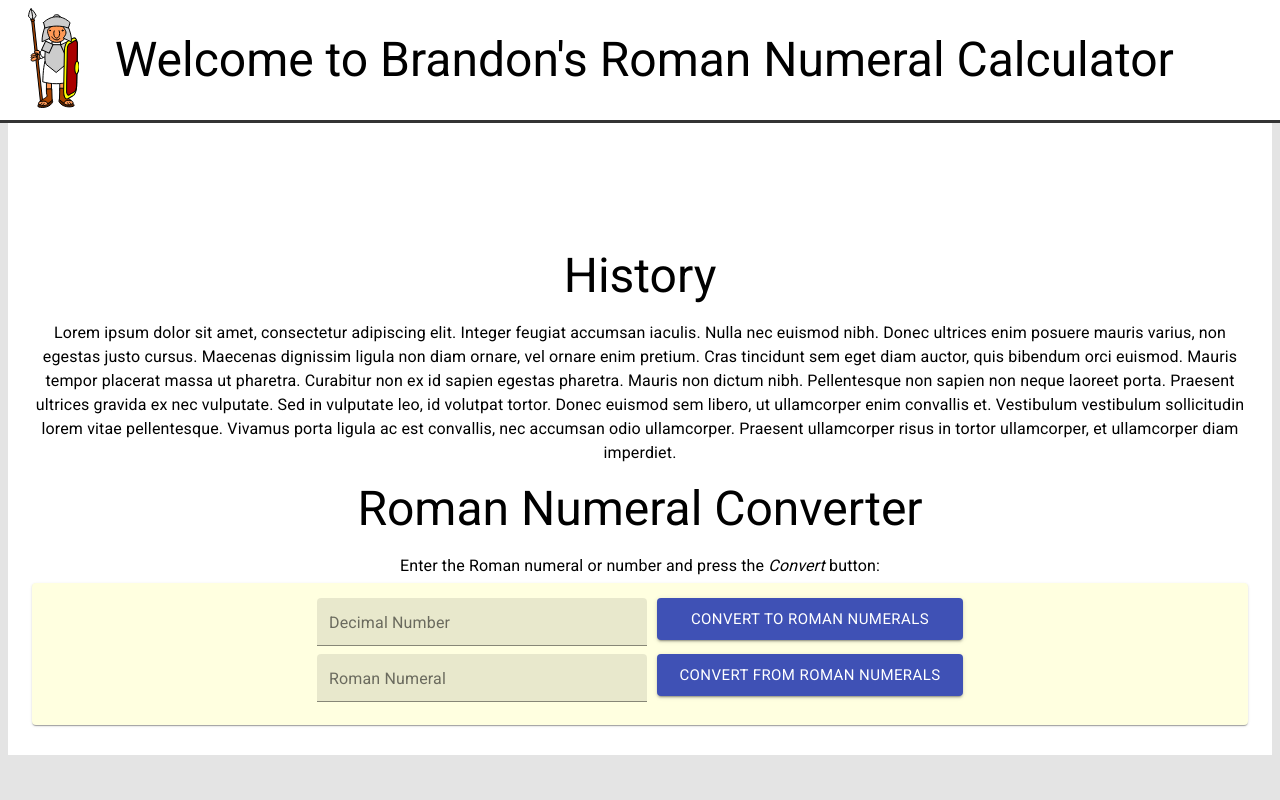
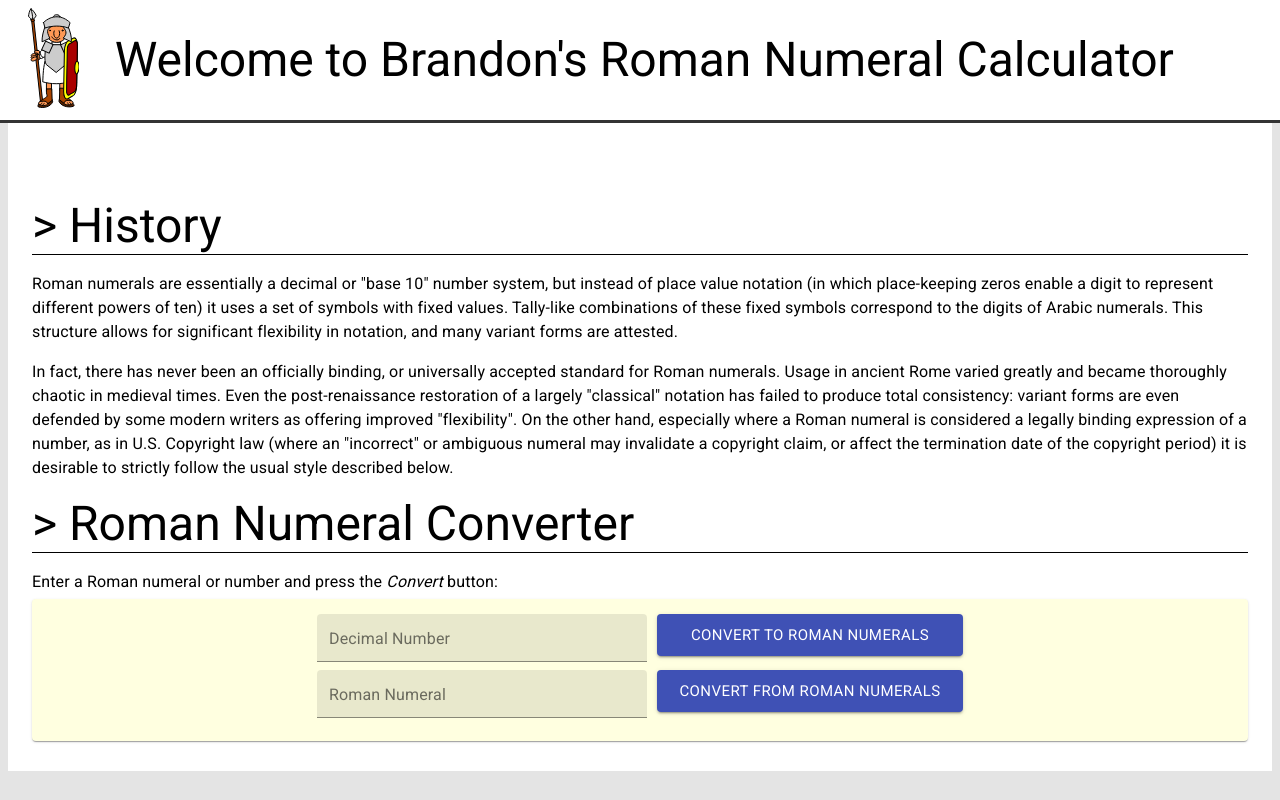
Before and after one commit to BrandonDonatoLong/Roman-Numeral-Converter, a React (Create React App) app: page / in a window 1280 px wide. Built offline with nearby package versions, Linux system fonts and the light colour scheme; the HTML template or start-up script is replaced by a standard one.

Commit message:
some more styling and some small refactoring

```diff
--- a/src/App.js
+++ b/src/App.js
@@ -1,13 +1,13 @@
 import LandingPageHeader from "./components/LandingPageHeader";
 import "@fontsource/roboto";
-import CalculatorBody from "./components/CalculatorBody";
+import CalculatorPage from "./components/CalculatorPage";
 
 function App() {
   return (
     <div style={{ textAlign: "center" }}>
       <header style={{ height: "100%" }}>
         <LandingPageHeader />
-        <CalculatorBody />
+        <CalculatorPage />
       </header>
     </div>
   );
--- a/src/components/CalculatorBody.js
+++ /dev/null
@@ -1,43 +0,0 @@
-import React from "react";
-import { Container, Typography } from "@material-ui/core";
-import RomanConverter from "./RomanConverter";
-
-const CalculatorBody = () => {
-  return (
-    <Container
-      maxWidth={"lg"}
-      style={{
-        backgroundColor: "white",
-        marginTop: "8px",
-        paddingTop: "125px",
-        paddingBottom: "10px",
-      }}
-    >
-      <Typography gutterBottom variant={"h3"}>
-        History
-      </Typography>
-      <Typography gutterBottom paragraph variant={"body1"}>
-        Lorem ipsum dolor sit amet, consectetur adipiscing elit. Integer feugiat
-        accumsan iaculis. Nulla nec euismod nibh. Donec ultrices enim posuere
-        mauris varius, non egestas justo cursus. Maecenas dignissim ligula non
-        diam ornare, vel ornare enim pretium. Cras tincidunt sem eget diam
-        auctor, quis bibendum orci euismod. Mauris tempor placerat massa ut
-        pharetra. Curabitur non ex id sapien egestas pharetra. Mauris non dictum
-        nibh. Pellentesque non sapien non neque laoreet porta. Praesent ultrices
-        gravida ex nec vulputate. Sed in vulputate leo, id volutpat tortor.
-        Donec euismod sem libero, ut ullamcorper enim convallis et. Vestibulum
-        vestibulum sollicitudin lorem vitae pellentesque. Vivamus porta ligula
-        ac est convallis, nec accumsan odio ullamcorper. Praesent ullamcorper
-        risus in tortor ullamcorper, et ullamcorper diam imperdiet.
-      </Typography>
-      <Typography gutterBottom variant={"h3"}>
-        Roman Numeral Converter
-      </Typography>
-      <Typography gutterBottom variant={"body1"}>
-        Enter the Roman numeral or number and press the <i>Convert</i> button:
-      </Typography>
-      <RomanConverter />
-    </Container>
-  );
-};
-export default CalculatorBody;
--- /dev/null
+++ b/src/components/CalculatorPage.js
@@ -0,0 +1,61 @@
+import React from "react";
+import { Container, Typography } from "@material-ui/core";
+import RomanConverter from "./RomanConverter";
+
+// This component is the page component. I copied some text from wikipedia: https://en.wikipedia.org/wiki/Roman_numerals#Description previously I had Lorem Ipsum for mocking
+const CalculatorPage = () => {
+  return (
+    <Container
+      maxWidth={"lg"}
+      align={"left"}
+      style={{
+        backgroundColor: "white",
+        marginTop: "8px",
+        paddingTop: "75px",
+        paddingBottom: "10px",
+      }}
+    >
+      <Typography
+        gutterBottom
+        variant={"h3"}
+        style={{ borderBottom: "1px solid" }}
+      >
+        > History
+      </Typography>
+      <Typography gutterBottom paragraph variant={"body1"}>
+        Roman numerals are essentially a decimal or "base 10" number system, but
+        instead of place value notation (in which place-keeping zeros enable a
+        digit to represent different powers of ten) it uses a set of symbols
+        with fixed values. Tally-like combinations of these fixed symbols
+        correspond to the digits of Arabic numerals. This structure allows for
+        significant flexibility in notation, and many variant forms are
+        attested.
+      </Typography>
+      <Typography gutterBottom paragraph variant={"body1"}>
+        In fact, there has never been an officially binding, or universally
+        accepted standard for Roman numerals. Usage in ancient Rome varied
+        greatly and became thoroughly chaotic in medieval times. Even the
+        post-renaissance restoration of a largely "classical" notation has
+        failed to produce total consistency: variant forms are even defended by
+        some modern writers as offering improved "flexibility". On the other
+        hand, especially where a Roman numeral is considered a legally binding
+        expression of a number, as in U.S. Copyright law (where an "incorrect"
+        or ambiguous numeral may invalidate a copyright claim, or affect the
+        termination date of the copyright period) it is desirable to strictly
+        follow the usual style described below.
+      </Typography>
+      <Typography
+        gutterBottom
+        variant={"h3"}
+        style={{ borderBottom: "1px solid" }}
+      >
+        > Roman Numeral Converter
+      </Typography>
+      <Typography gutterBottom variant={"body1"}>
+        Enter a Roman numeral or number and press the <i>Convert</i> button:
+      </Typography>
+      <RomanConverter />
+    </Container>
+  );
+};
+export default CalculatorPage;
--- a/src/components/RomanConverter.js
+++ b/src/components/RomanConverter.js
@@ -8,6 +8,7 @@ const RomanConverter = () => {
 
   return (
     <Card
+      align="center"
       style={{
         backgroundColor: "lightyellow",
         marginBottom: "20px",
@@ -44,7 +45,6 @@ const RomanConverter = () => {
           id={"roman-number-input"}
           data-test-id={"roman-text-field"}
           size={"small"}
-          type={"string"}
           style={{ paddingRight: "10px", width: "330px" }}
           value={roman}
           onChange={(e) => setRoman(e.target.value)}
```
